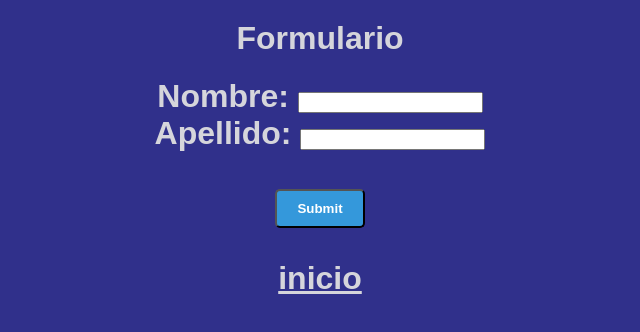
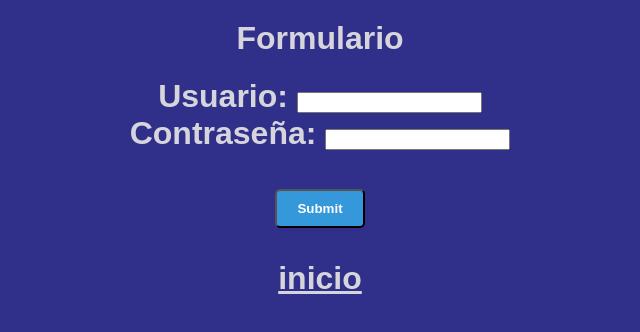
Before and after one commit to cehg1982-root/cehg1982, a plain HTML site: page formulario.html in a window 1280 px wide. Shown: the whole page, without its empty margins (320-960 px from the left). Drawn offline with Linux system fonts and the light colour scheme.

Commit message:
Update formulario.html
prueba acceso a BD

```diff
--- a/formulario.html
+++ b/formulario.html
@@ -7,11 +7,11 @@
 	<body>
         <form action="#" onsubmit="validacionFormulario(); return false;">
 		<div>
-			<label for="fname">Nombre: </label>
+			<label for="fname">Usuario: </label>
 			<input id="fname" type="text" />
 		</div>
 		<div>
-			<label for="lname">Apellido: </label>
+			<label for="lname">Contraseña: </label>
 			<input id="lname" type="text" />
 		</div>
 		<br>
```
